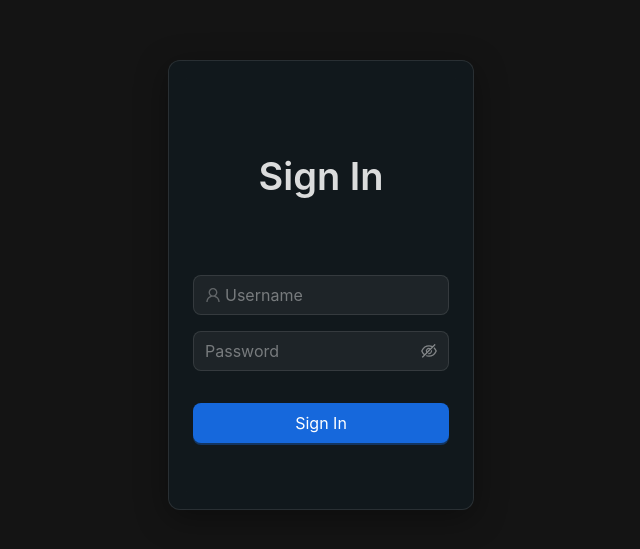
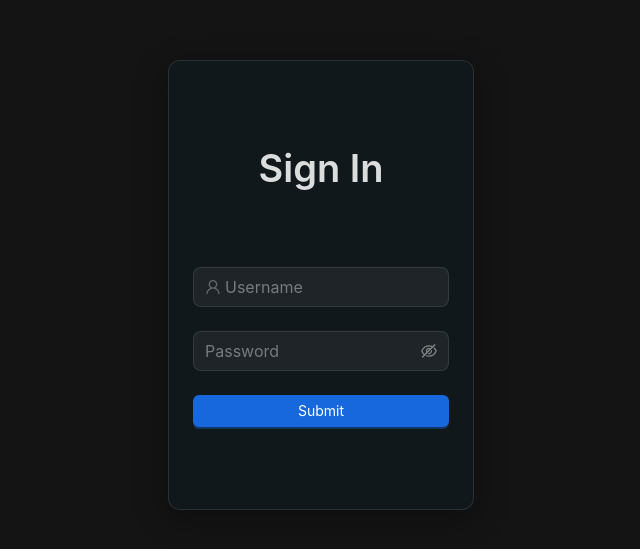
Before and after one commit to fazriegi/money_management-fe, a React (Vite) app: page /login in a window 1280 px wide. Shown: the part 115-664 px from the top of the page, without its empty margins (319-959 px from the left). Built offline with nearby package versions, Linux system fonts and the light colour scheme.

Commit message:
refactor: implement login

```diff
--- a/src/pages/Login.jsx
+++ b/src/pages/Login.jsx
@@ -1,34 +1,79 @@
 import { UserOutlined } from "@ant-design/icons";
-import { Button, Input, message, Typography } from "antd";
+import { Button, Form, Input, message, Typography } from "antd";
+import Password from "antd/es/input/Password";
+import axios from "axios";
+import { BASE_URL } from "../constant/Constant";
+import { useState } from "react";
+import { useNavigate } from "react-router-dom";
 
 const Login = () => {
-  const handleLogin = () => {
-    message.error("Implement me!");
+  const [isSubmit, setIsSubmit] = useState(false);
+  const navigate = useNavigate();
+
+  const onFinish = async (formData) => {
+    setIsSubmit(true);
+    try {
+      const response = await axios.post(`${BASE_URL}/auth/login`, {
+        username: formData.username,
+        password: formData.password,
+      });
+
+      const respBody = response?.data;
+
+      if (respBody?.is_success) {
+        localStorage.setItem("USER", JSON.stringify(respBody?.data));
+        navigate("/money-management");
+      }
+    } catch (err) {
+      message.error(
+        `${err?.response?.data?.status}: ${err?.response?.data?.message}`
+      );
+    } finally {
+      setIsSubmit(false);
+    }
   };
 
   return (
     <div id="login-container">
       <div className="glass-container">
-        <div id="login-form">
+        <Form
+          name="basic"
+          id="login-form"
+          onFinish={onFinish}
+          autoComplete="off"
+        >
           <Typography.Title style={{ marginBottom: "2em" }}>
             Sign In
           </Typography.Title>
+          <Form.Item
+            name="username"
+            rules={[{ required: true, message: "Please input your username!" }]}
+          >
             <Input
               placeholder="Username"
               prefix={<UserOutlined />}
               size="large"
-            style={{ marginBottom: "1em" }}
             />
+          </Form.Item>
+
+          <Form.Item
+            name="password"
+            rules={[{ required: true, message: "Please input your password!" }]}
+          >
             <Input.Password placeholder="Password" size="large" />
+          </Form.Item>
+
+          <Form.Item label={null}>
             <Button
               type="primary"
-            style={{ marginTop: "2em", width: "100%" }}
-            size="large"
-            onClick={handleLogin}
+              htmlType="submit"
+              style={{ width: "100%" }}
+              loading={isSubmit}
             >
-            Sign In
+              Submit
             </Button>
-        </div>
+          </Form.Item>
+        </Form>
       </div>
     </div>
   );
```
Also changed, not shown: src/helper/api.js (added, +19 -0 lines). Lines whose indentation alone changed are shown as unchanged.
